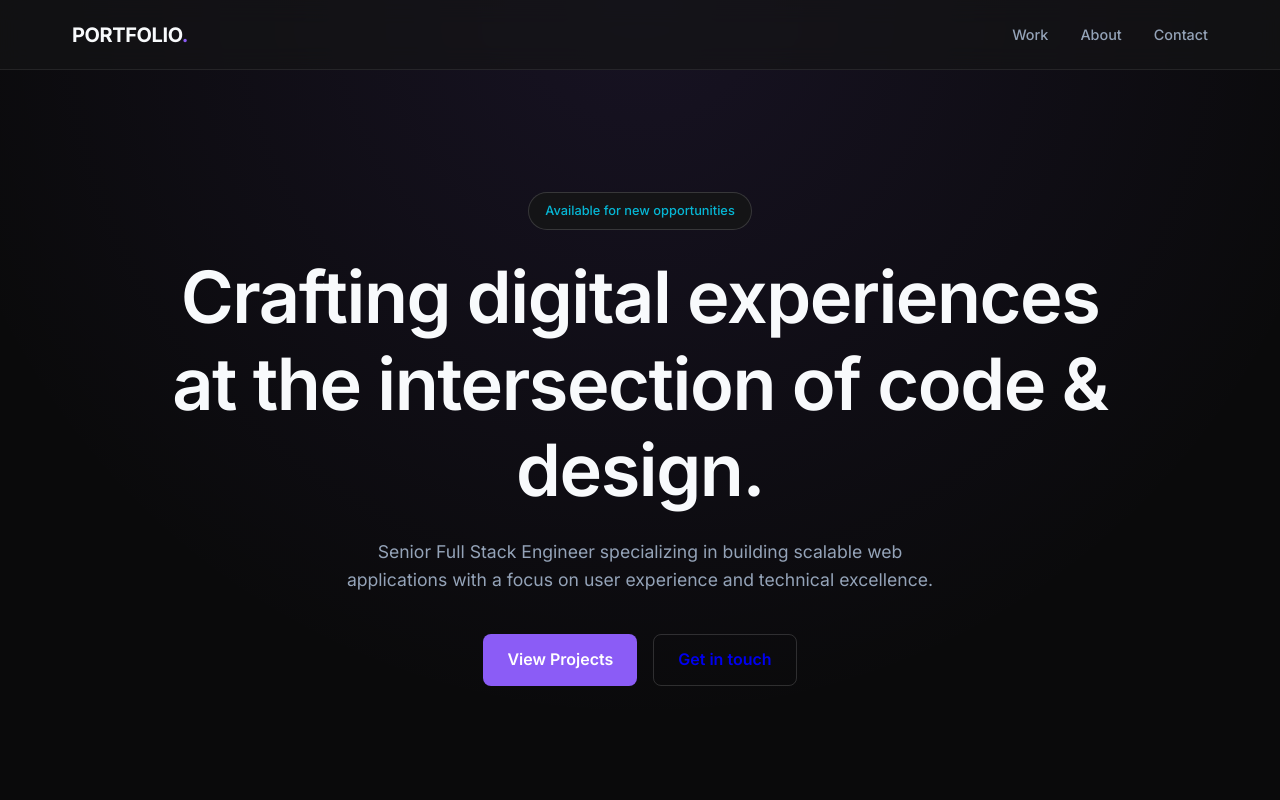
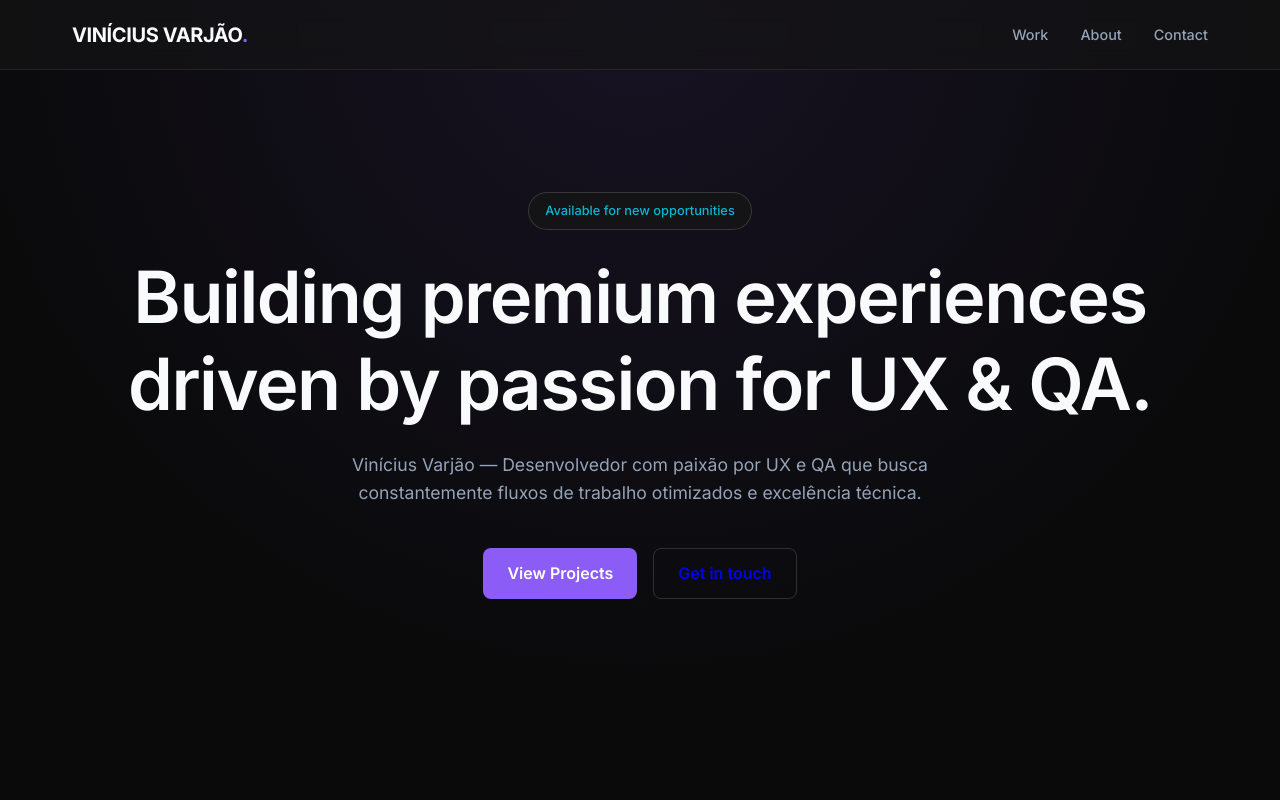
Before and after one commit to pwdbymoral/vinimvarjao-portfolio, a React (Vite) app: page / in a window 1280 px wide. Shown: the top 800 px of the page. Built offline with nearby package versions, Linux system fonts and the light colour scheme.

Commit message:
chore: rebrand portfolio to Vinícius Varjão and rename repository

```diff
--- a/src/App.tsx
+++ b/src/App.tsx
@@ -69,7 +69,8 @@ function App() {
 							letterSpacing: "-0.02em",
 						}}
 					>
-						PORTFOLIO<span style={{ color: "var(--accent-primary)" }}>.</span>
+						VINÍCIUS VARJÃO
+						<span style={{ color: "var(--accent-primary)" }}>.</span>
 					</div>
 					<nav>
 						<ul className="nav-links">
@@ -98,14 +99,13 @@ function App() {
 					<div className="container">
 						<span className="hero-tag">Available for new opportunities</span>
 						<h1 className="hero-title">
-							Crafting digital experiences
+							Building premium experiences
 							<br />
-							at the intersection of code & design.
+							driven by passion for UX & QA.
 						</h1>
 						<p className="hero-description">
-							Senior Full Stack Engineer specializing in building scalable web
-							applications with a focus on user experience and technical
-							excellence.
+							Vinícius Varjão — Desenvolvedor com paixão por UX e QA que busca
+							constantemente fluxos de trabalho otimizados e excelência técnica.
 						</p>
 						<div
 							style={{ display: "flex", gap: "1rem", justifyContent: "center" }}
@@ -193,10 +193,10 @@ function App() {
 						<a href="/" className="nav-link">
 							Twitter
 						</a>
-						<a href="/" className="nav-link">
+						<a href="https://github.com/pwdbymoral" className="nav-link">
 							GitHub
 						</a>
-						<a href="/" className="nav-link">
+						<a href="https://linkedin.com/in/vinmvarjao" className="nav-link">
 							LinkedIn
 						</a>
 					</div>
```
Also changed, not shown: 2 other files (tests, documents, lock files or other folders).
